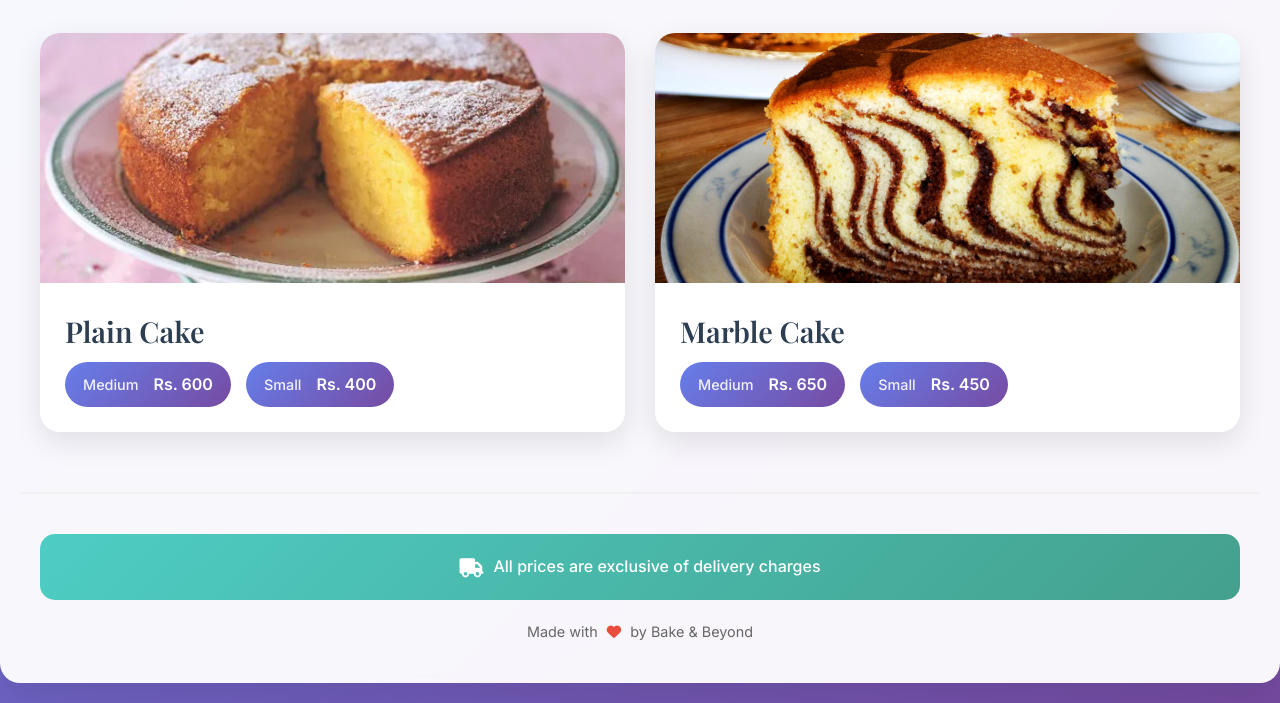
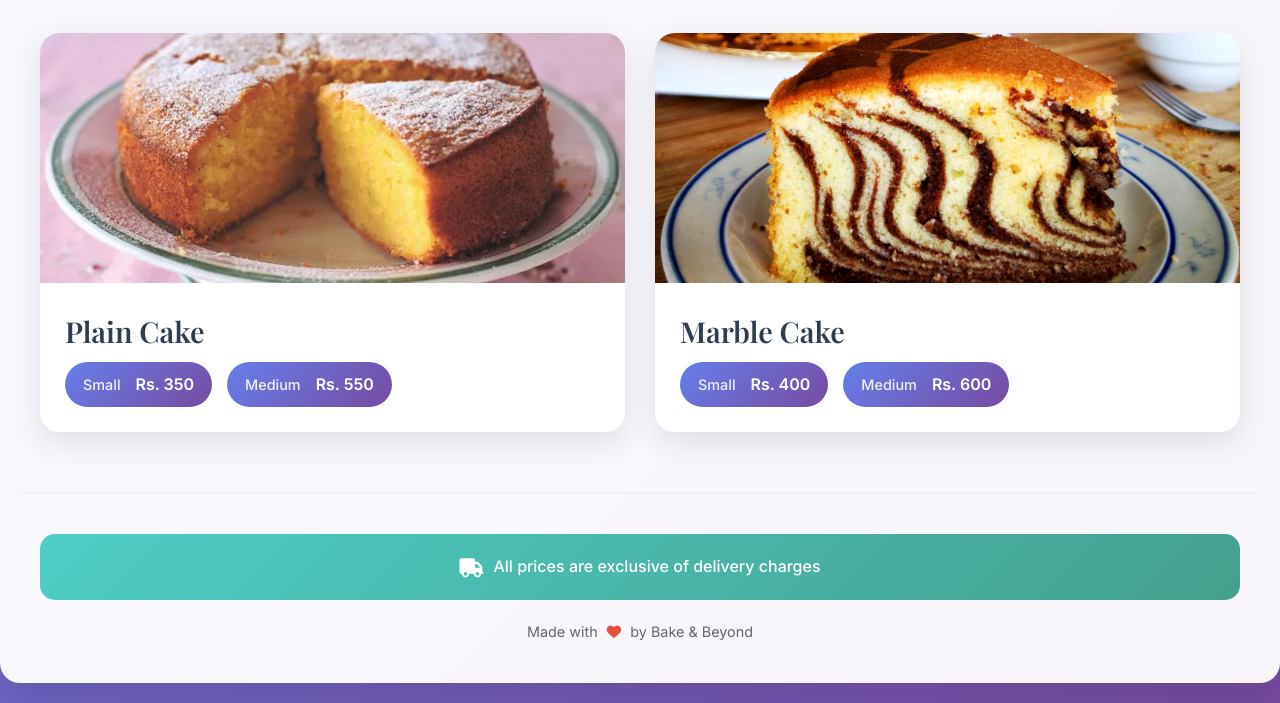
Before and after one commit to bakenbeyond-ctrl/my-web, a plain HTML site: page index.html in a window 1280 px wide. Shown: the part 669-1372 px from the top of the page. Drawn offline with nearby package versions, Linux system fonts and the light colour scheme.

Commit message:
fourth commit

```diff
--- a/index.html
+++ b/index.html
@@ -55,12 +55,12 @@
                         <h3 class="item-name">Plain Cake</h3>
                         <div class="pricing">
                             <div class="price-option">
-                                <span class="size">Medium</span>
-                                <span class="price">Rs. 600</span>
+                                <span class="size">Small</span>
+                                <span class="price">Rs. 350</span>
                             </div>
                             <div class="price-option">
-                                <span class="size">Small</span>
-                                <span class="price">Rs. 400</span>
+                                <span class="size">Medium</span>
+                                <span class="price">Rs. 550</span>
                             </div>
                         </div>
                     </div>
@@ -80,12 +80,12 @@
                         <h3 class="item-name">Marble Cake</h3>
                         <div class="pricing">
                             <div class="price-option">
-                                <span class="size">Medium</span>
-                                <span class="price">Rs. 650</span>
+                                <span class="size">Small</span>
+                                <span class="price">Rs. 400</span>
                             </div>
                             <div class="price-option">
-                                <span class="size">Small</span>
-                                <span class="price">Rs. 450</span>
+                                <span class="size">Medium</span>
+                                <span class="price">Rs. 600</span>
                             </div>
                         </div>
                     </div>
```
